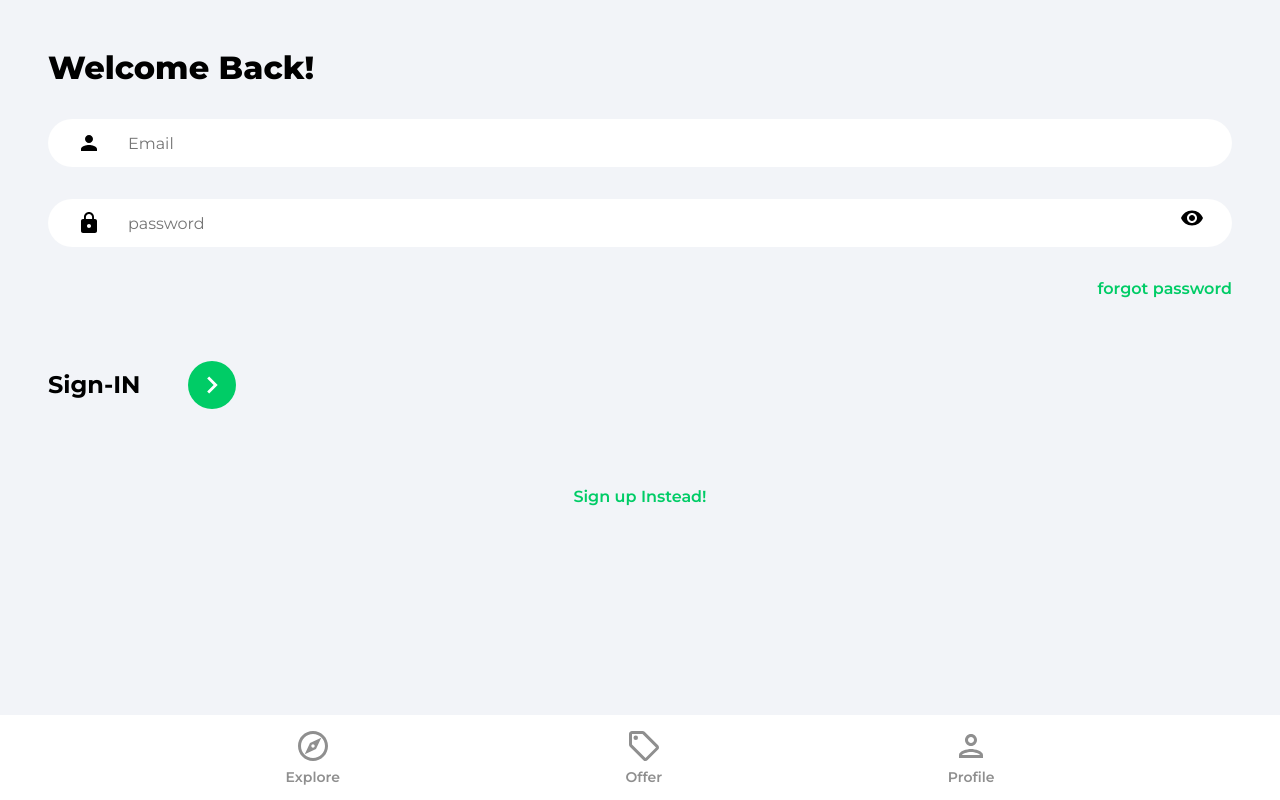
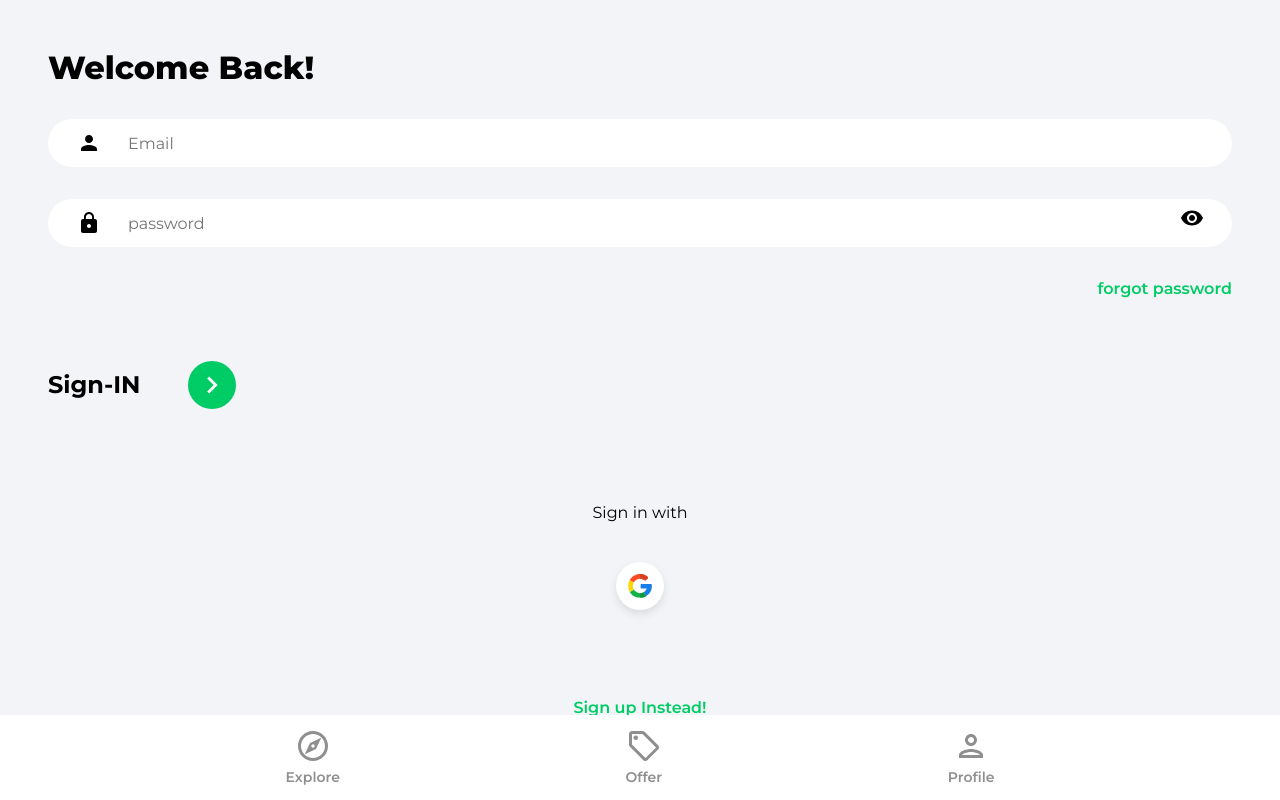
Before and after one commit to akshitabajaj2112/HouseMarketplace, a React (Create React App) app: page /sign-in in a window 1280 px wide. Built offline with nearby package versions, Linux system fonts and the light colour scheme.

Commit message:
google OAuth implemented

```diff
--- /dev/null
+++ b/src/components/OAuth.jsx
@@ -0,0 +1,48 @@
+import { useLocation, useNavigate } from 'react-router-dom'
+import { getAuth, signInWithPopup, GoogleAuthProvider } from 'firebase/auth'
+import { doc, setDoc, getDoc, serverTimestamp } from 'firebase/firestore'
+import { db } from '../firebase.config'
+import { toast } from 'react-toastify'
+import googleIcon from '../assets/svg/googleIcon.svg'
+
+
+function OAuth() {
+    const navigate = useNavigate()
+    const location = useLocation()
+
+    const onGoogleClick = async () => {
+        try {
+          const auth = getAuth()
+          const provider = new GoogleAuthProvider()
+          const result = await signInWithPopup(auth, provider)
+          const user = result.user
+
+          // Check for user
+          const docRef = doc(db, 'users', user.uid)
+          const docSnap = await getDoc(docRef)
+
+          // If user, doesn't exist, create user
+          if (!docSnap.exists()) {
+            await setDoc(doc(db, 'users', user.uid), {
+              name: user.displayName,
+              email: user.email,
+              timestamp: serverTimestamp(),
+            })
+          }
+          navigate('/')
+        } catch (error) {
+          toast.error('Could not authorize with Google')
+        }
+      }
+
+  return (
+    <div className='socialLogin'>
+      <p>Sign {location.pathname === '/sign-up' ? 'up' : 'in'} with </p>
+      <button className='socialIconDiv' onClick={onGoogleClick}>
+        <img className='socialIconImg' src={googleIcon} alt='google' />
+      </button>
+    </div>
+  )
+}
+
+export default OAuth
--- a/src/pages/SignIn.jsx
+++ b/src/pages/SignIn.jsx
@@ -4,6 +4,7 @@
 import {getAuth , isSignInWithEmailLink, signInWithEmailAndPassword} from 'firebase/auth'
 import { ReactComponent as ArrowRightIcon } from "../assets/svg/keyboardArrowRightIcon.svg";
 import visibilityIcon from "../assets/svg/visibilityIcon.svg";
+import OAuth from "../components/OAuth";
 
 function SignIn() {
   const [showPassword, setShowPassword] = useState(false);
@@ -88,7 +89,7 @@
           </div>
         </form>
 
-        {/* Google Oauth */}
+        <OAuth/>
 
         <Link to="/sign-up" className="registerLink">
           Sign up Instead!
```
